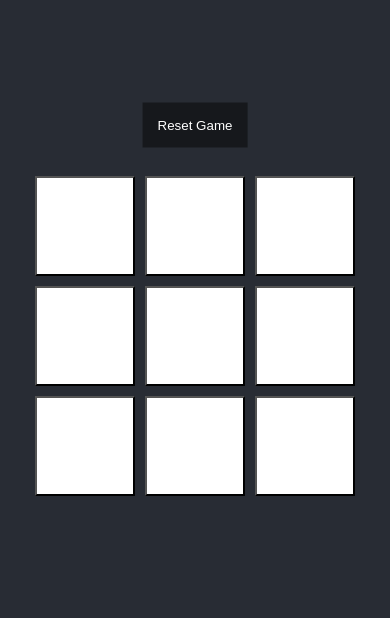
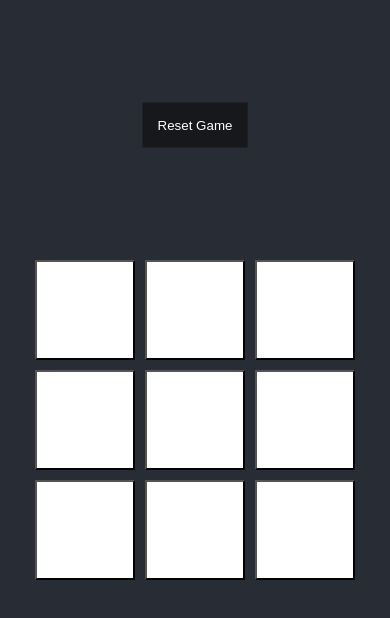
Before and after one commit to ryanschwartz289/tic-tac-toe, a plain HTML site: page index.html in a window 390 px wide. Shown: the part 86-704 px from the top of the page. Drawn offline with nearby package versions, Linux system fonts and the light colour scheme.

Commit message:
Add media query for responsive grid container positioning on mobile

```diff
--- a/style.css
+++ b/style.css
@@ -79,3 +79,8 @@ h2 {
   font-family: Arial, Helvetica, sans-serif;
   font-size: 32pt;
 }
+@media only screen and (max-width: 767px) {
+  .grid-container {
+    top: 60%;
+  }
+}
```
